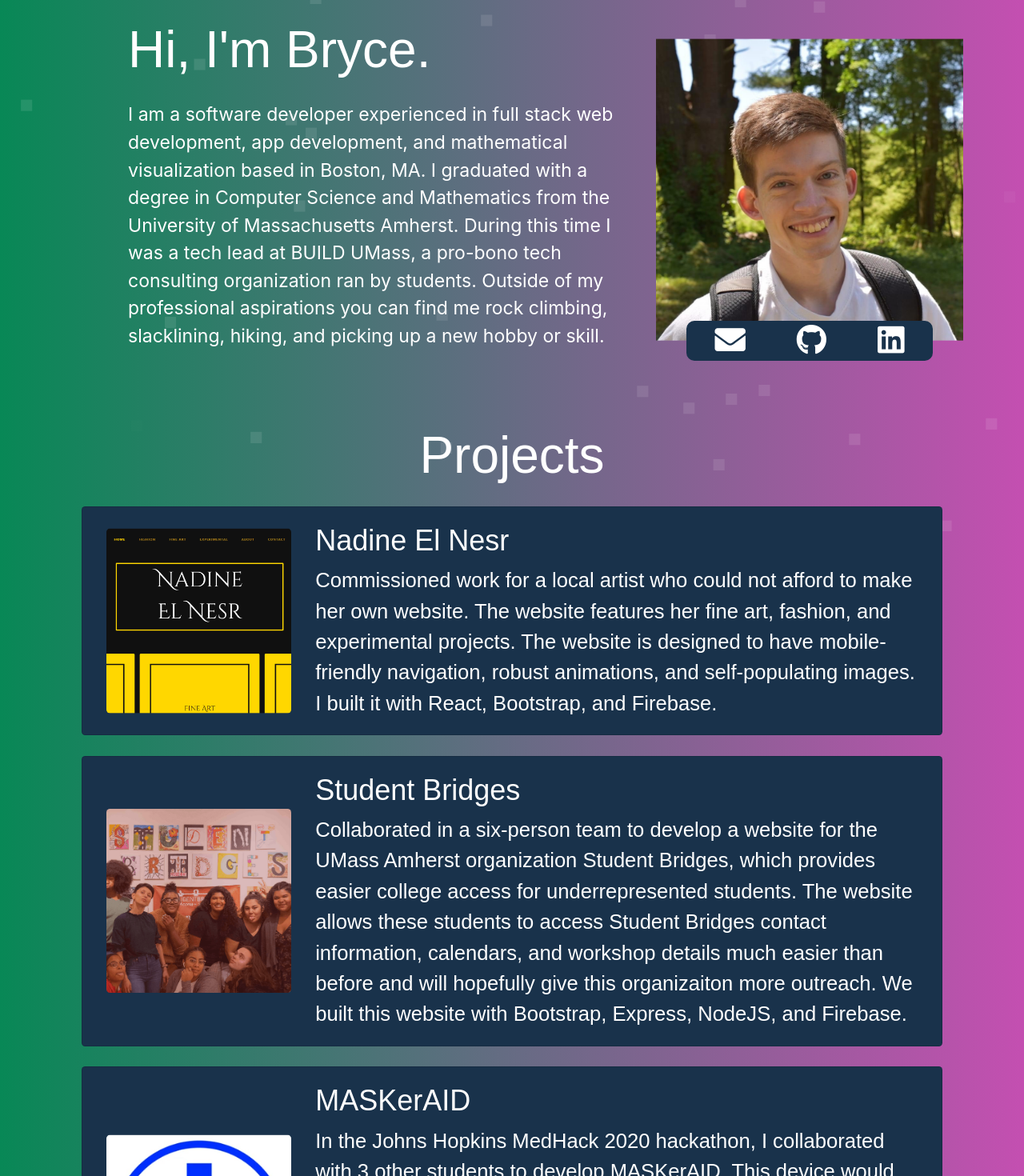
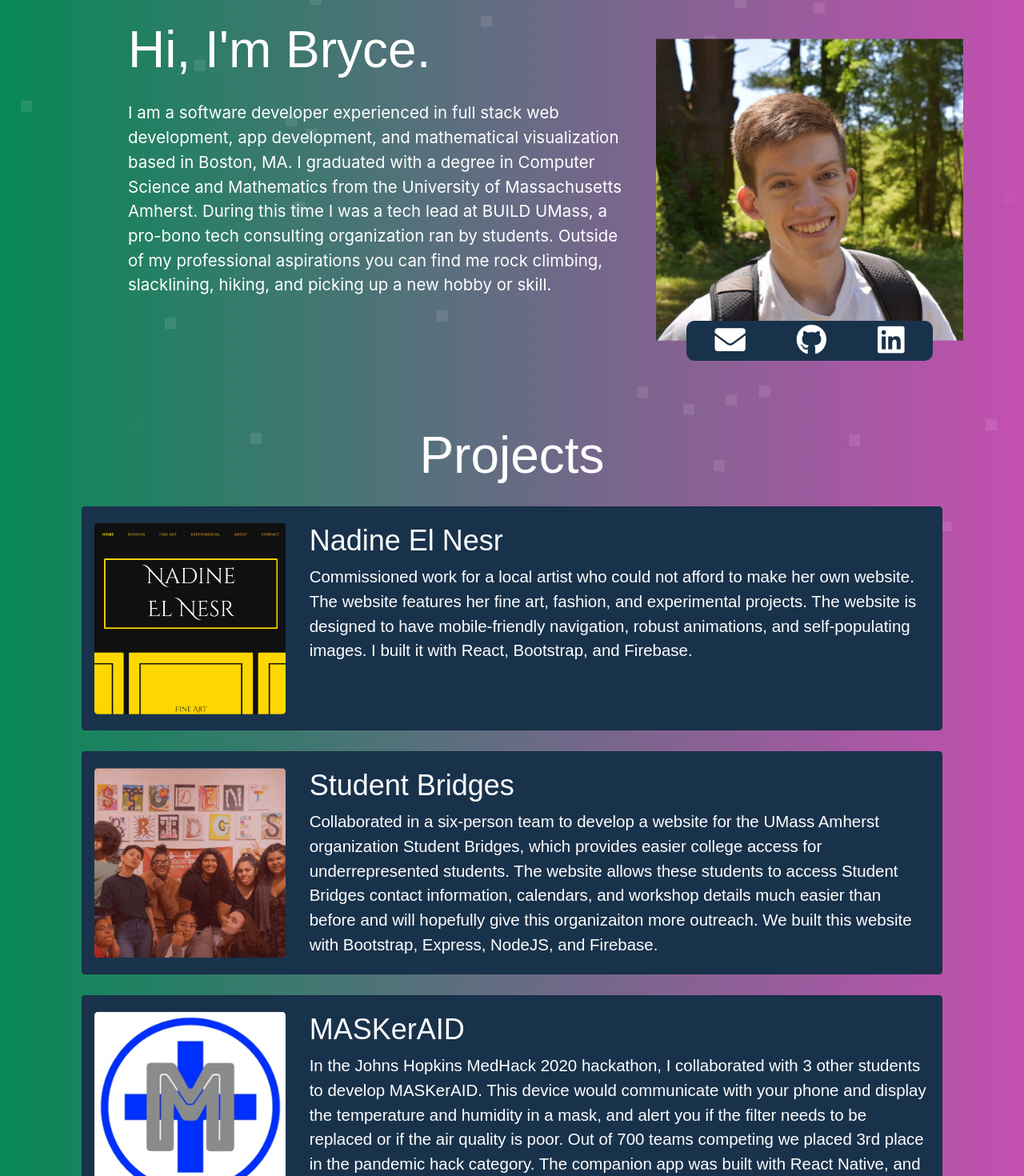
Before and after one commit to bryceparkman/personal-website, a Next.js app: page / in a window 1280 px wide. Shown: the part 136-1606 px from the top of the page at 80% size. Built offline with nearby package versions, Linux system fonts and the light colour scheme; a web font is replaced by a local one.

Commit message:
Add more dyanmic sizing

```diff
--- a/src/app/home.tsx
+++ b/src/app/home.tsx
@@ -68,7 +68,7 @@ export default function Home() {
               <Col sm={8} className="ml-auto mr-auto">
                 <div>
                   <h1 className={styles.nameHeader}>Hi, I'm Bryce.</h1>
-                  <div style={{ fontSize: '1.8vw', marginTop: '2vw' }}>
+                  <div className={styles.bio}>
                     I am a software developer experienced in full stack web development, app development, and mathematical visualization based in Boston, MA. I graduated with a degree
                     in Computer Science and Mathematics from the University of Massachusetts Amherst. During this time I was a tech lead at BUILD UMass, a pro-bono tech consulting
                     organization ran by students. Outside of my professional aspirations you can find me rock climbing, slacklining, hiking, and picking up a new hobby or skill.
--- a/src/components/interactives_overview.js
+++ b/src/components/interactives_overview.js
@@ -11,7 +11,7 @@ export default function Interactives() {
     return (
         <Wrapper page="interactives">
             <Container>
-                <Row>
+                <Row className={styles.interactivesRow}>
                     <Col lg={4}>
                         <Link href='/interactives/leaves'>
                             <Card className={styles.interactivesCard}>
@@ -52,7 +52,7 @@ export default function Interactives() {
                         </Link>
                     </Col>
                 </Row>
-                <Row>
+                <Row className={styles.interactivesRow}>
                     <Col lg={4}>
                         <Link href='/interactives/blob'>
                             <Card className={styles.interactivesCard}>
@@ -93,7 +93,7 @@ export default function Interactives() {
                         </Link>
                     </Col>
                 </Row>
-                <Row>
+                <Row className={styles.interactivesRow}>
                     <Col lg={4}>
                         <Link href='/interactives/recaman'>
                             <Card className={styles.interactivesCard}>
--- a/src/components/overview.js
+++ b/src/components/overview.js
@@ -11,12 +11,12 @@ export default function ProjectOverview() {
         <>
             <Card className={utilStyles.projectCard}>
                 <Link href='/nadine' style={{ textDecoration: 'none' }}>
-                    <Container style={{margin: 0}}>
+                    <div>
                         <Row className={utilStyles.projectRow}>
                             <Col sm={3}>
                                 <Image rounded src="/images/nadine/nadineOverview.png" className={utilStyles.projectImage}/>
                             </Col>
-                            <Col sm={9} style={{fontSize: "2vw"}}>
+                            <Col sm={9} className={utilStyles.projectDescription}>
                                 <h2>
                                     Nadine El Nesr
                                 </h2>
@@ -27,7 +27,7 @@ export default function ProjectOverview() {
                                 </div>
                             </Col>
                         </Row>
-                    </Container>
+                    </div>
                     <div className={utilStyles.overlayArrow}>
                         <i className='fa fa-arrow-right fa-3x'></i>
                     </div>
@@ -36,12 +36,12 @@ export default function ProjectOverview() {
 
             <Card className={utilStyles.projectCard}>
                 <Link href='/bridges' style={{ textDecoration: 'none' }}>
-                    <Container style={{margin: 0}}>
+                    <div>
                         <Row className={utilStyles.projectRow}>
                             <Col sm={3}>
                                 <Image rounded src="/images/bridges/bridges.png" className={utilStyles.projectImage} />
                             </Col>
-                            <Col sm={9} style={{fontSize: "2vw"}}>
+                            <Col sm={9} className={utilStyles.projectDescription}>
                                 <h2>
                                     Student Bridges
                                 </h2>
@@ -53,7 +53,7 @@ export default function ProjectOverview() {
                                 </div>
                             </Col>
                         </Row>
-                    </Container>
+                    </div>
                     <div className={utilStyles.overlayArrow}>
                         <i className='fa fa-arrow-right fa-3x'></i>
                     </div>
@@ -62,12 +62,12 @@ export default function ProjectOverview() {
 
             <Card className={utilStyles.projectCard}>
                 <Link href='/mask' style={{ textDecoration: 'none' }}>
-                    <Container style={{margin: 0}}>
+                    <div>
                         <Row className={utilStyles.projectRow}>
                             <Col sm={3}>
                                 <Image rounded src="/images/mask/mask.png" className={utilStyles.projectImage} />
                             </Col>
-                            <Col sm={9} style={{fontSize: "2vw"}}>
+                            <Col sm={9} className={utilStyles.projectDescription}>
                                 <h2>
                                     MASKerAID
                                 </h2>
@@ -80,7 +80,7 @@ export default function ProjectOverview() {
                                 </div>
                             </Col>
                         </Row>
-                    </Container>
+                    </div>
                     <div className={utilStyles.overlayArrow}>
                         <i className='fa fa-arrow-right fa-3x'></i>
                     </div>
--- a/src/styles/index.module.css
+++ b/src/styles/index.module.css
@@ -15,6 +15,17 @@
     position: relative;
     top: 50%;
     transform: translateY(-50%);
+}
+
+.bio {
+    font-size: 1.8vw;
+    margin-top: 2vw;
+}
+
+@media (min-width: 1280px) {
+    .bio {
+        font-size: 1.6vw;
+    }
 }
 
 .nameHeader {
--- a/src/styles/utils.module.css
+++ b/src/styles/utils.module.css
@@ -79,11 +79,31 @@
   font-family: 'Palanquin', sans-serif;
 }
 
+.projectDescription {
+  font-size: 1.6vw;
+}
+
 .interactivesCard {
   cursor: 'pointer';
   margin-top: 20px;
   background-color: rgb(25, 50, 75);
   color: white;
+}
+
+
+@media (max-width: 975px) {
+  .interactivesRow {
+    margin: 2vw 8vw;
+  }
+  .projectDescription {
+    font-size: 1.7vw;
+  }
+}
+
+@media (min-width: 1440px) {
+  .projectDescription {
+      font-size: 1.3vw;
+  }
 }
 
 .individualProjectPage {
```
